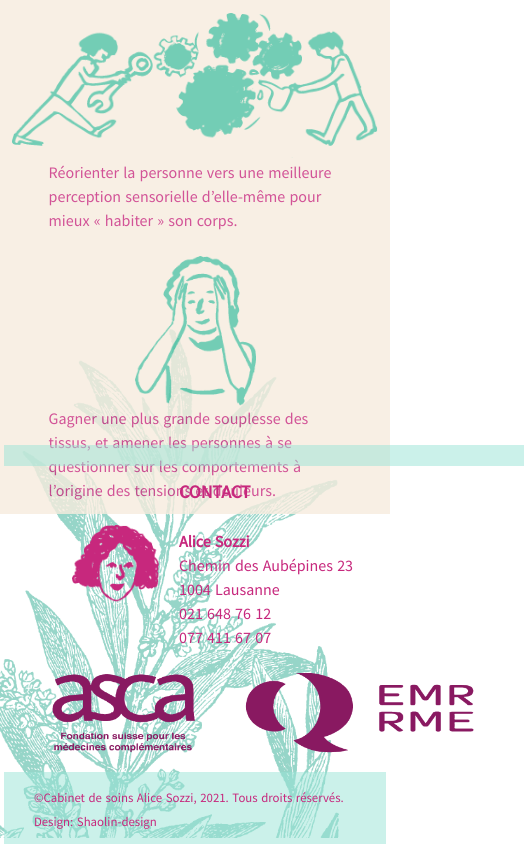
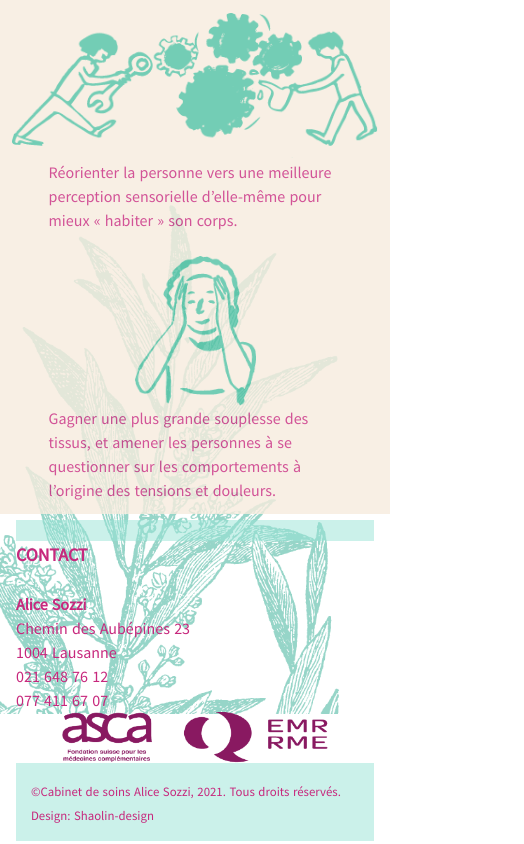
Before and after one commit to romanoe/alicesozzi, a Nuxt app: page / in a window 390 px wide. Shown: the part 2595-3439 px from the top of the page, 524 px wide, since content can reach past the window. Built offline with nearby package versions, Linux system fonts and the light colour scheme.

Commit message:
mobile footer

```diff
--- a/components/Footer.vue
+++ b/components/Footer.vue
@@ -5,59 +5,40 @@
   font-size: large;
 }
 
-.contact-container {
-  display: flex;
-  align-items: center;
-}
-
-
-
-.img-alice-footer {
-  width: 30%;
-  padding: 0 20px 0 20px;
-}
-
-
 
 .theme--light.v-footer {
   background-color: transparent;
 }
 
 .row-footer {
-  padding: 0 10% 0 10%;
-  border-top :  21px solid rgb(152, 227, 213, 0.5);
+  /* padding: 0 10% 0 10%; */
+  border-top: 21px solid rgb(152, 227, 213, 0.5);
 }
 
 .credits {
   background-color: rgb(152, 227, 213, 0.5);
-  padding-left: 5%;
-
-
+  width: 100%;
+  padding: 15px;
 }
 
-.credits-container {
-  text-align: left;
-}
 
 .credits span {
   color: #C7287D;
   font-size: 80%;
-  margin-top: 20px;
 }
-
-
 
 .asca {
   text-align: center;
 }
 
 
-.v-footer {
-  height: auto;
+.text-alice {
+  color: #C7287D;
 }
 
-.text-alice {
-  color: #C7287D;
+
+#alice-footer {
+  /* margin-right: -20px;  */
 }
 </style>
 
@@ -65,16 +46,13 @@
 <!-- Template -->
 <template>
 <div>
+  <v-footer absolute app inset height="200" width="auto">
 
-
-
-
-  <v-footer absolute app>
-    <v-row class="row-footer" justify="center">
-      <v-spacer></v-spacer>
-      <v-col cols='12' md=5 sm=1>
-        <div class="contact-container">
-          <img class='img-alice-footer' src='~/assets/img/AliceSozzi.png' />
+    <v-row class="row-footer" justify="center" align="center" no-gutters>
+      <v-col cols=12 md=2 sm=1 v-if="$device.isDesktop">
+      <v-img :src='require("~/assets/img/AliceSozzi.png")' aspect-ratio=3 contain></v-img>
+      </v-col>
+      <v-col cols=12 md=5 sm=1 xs=1>
         <span class="text-alice">
           <span class="footer-title">CONTACT</span><br> <br>
           <b>Alice Sozzi</b> <br>
@@ -83,22 +61,15 @@
           021 648 76 12 <br>
           077 411 67 07
         </span>
-        </div>
       </v-col>
-      <v-col cols='12' class='asca' md=6 sm=1>
-        <img src='~/assets/img/AliceSozzi_asca@2x.png' />
-      </v-col>
-    </v-row>
-
-    <v-row class='credits'>
-      <v-col cols='12' md=12 sm=1>
-      <span>©Cabinet de soins Alice Sozzi, 2021. Tous droits réservés. Design: Shaolin-design</span>
+      <v-col cols=12 md=5 sm=1>
+        <v-img :src='require("~/assets/img/AliceSozzi_asca@2x.png")' aspect-ratio="7" contain></v-img>
       </v-col>
 
+      <div class= "credits">
+        <span>©Cabinet de soins Alice Sozzi, 2021. Tous droits réservés. Design: Shaolin-design</span>
+      </div>
     </v-row>
-
-
-
   </v-footer>
 
 
--- a/layouts/default.vue
+++ b/layouts/default.vue
@@ -111,11 +111,14 @@ header {
     <!-- Footer -->
     <Footer />
 
+
+
     <!-- Background image botton -->
     <div class='img-background-footer'>
       <img src='~/assets/img/AliceSozzi_plantes@2x.png' />
     </div>
   </v-app>
 
+
 </div>
 </template>
```
Also changed, not shown: 6 other files (tests, documents, lock files or other folders). Lines whose indentation alone changed are shown as unchanged.
